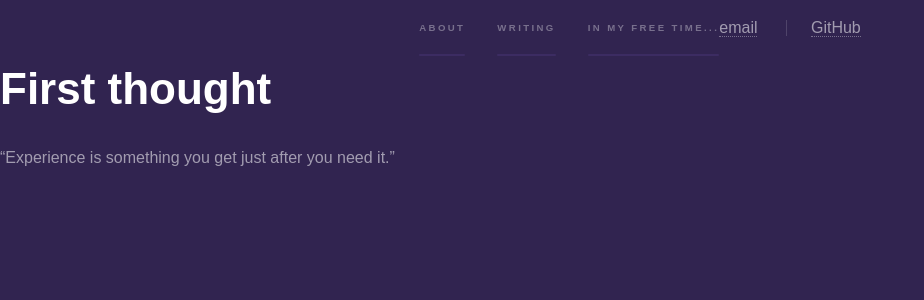
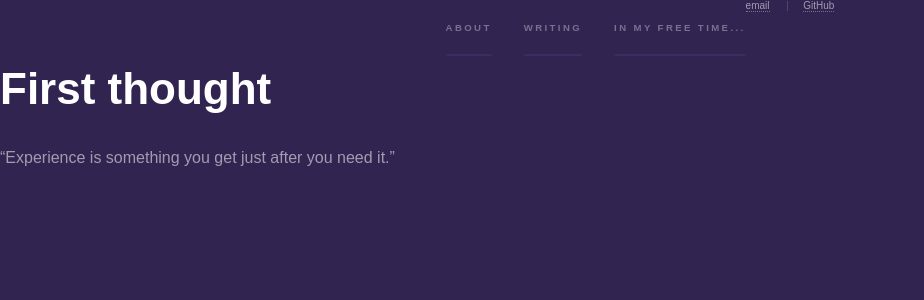
Before and after one commit to nthobservation/nthobservation.github.io, a Jekyll site: the page built from _posts/2021-07-10-first-thought.md, in a window 1280 px wide. Shown: the top 300 px of the page, without its empty margins (0-924 px from the left). Built offline with Jekyll 4.4.1, drawn with Linux system fonts in a browser that asks for light colours; nearby versions of some CDN libraries; library files that are not in the unit come from our copies.

Commit message:
Update main.css

```diff
--- a/css/main.css
+++ b/css/main.css
@@ -111,6 +111,10 @@
 		}
 
 /* Type */
+.menu {
+font:10px "Arial",san-serif;
+}
+
 
 	body, input, select, textarea {
 		color: rgba(255, 255, 255, 0.55);
```
